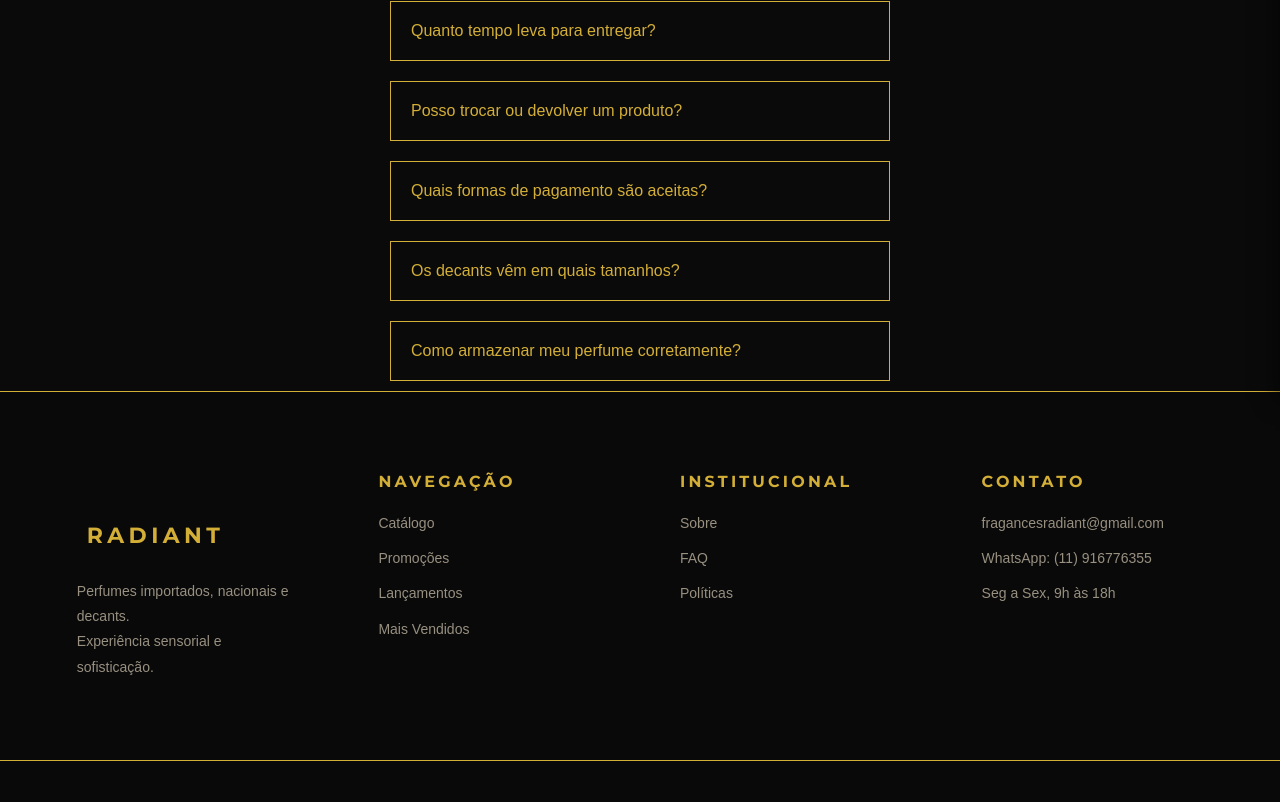
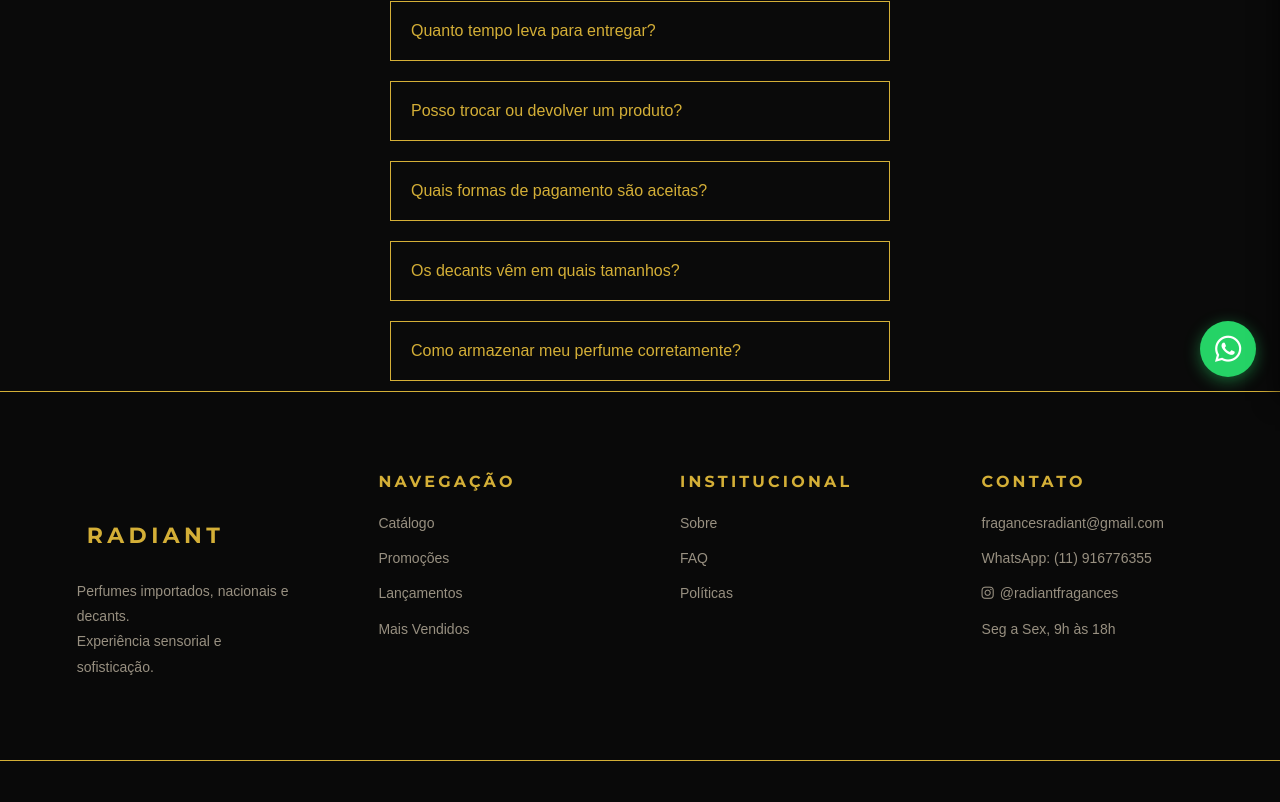
Before and after one commit to LucasDionisioCoutinho/Radiant-Fragances, a React (Vite) app: page /faq in a window 1280 px wide. Shown: the part 399-1201 px from the top of the page. Built offline with nearby package versions, Linux system fonts and the light colour scheme; a web font is replaced by a local one.

Commit message:
Atualizacao do nome, botao whats e link instagran

```diff
--- a/index.html
+++ b/index.html
@@ -4,11 +4,9 @@
     <meta charset="UTF-8" />
     <meta name="viewport" content="width=device-width, initial-scale=1.0" />
 
-    <link
-      rel="shortcut icon"
-      href="public/imagens/favicon/favicon.ico"
-      type="image/x-icon"
-    />
+    <!-- Favicon -->
+    <link rel="icon" href="/Imagens/favicon/favicon.ico" type="image/x-icon" />
+    <link rel="shortcut icon" href="/Imagens/favicon/favicon.ico" type="image/x-icon" />
 
     <!-- SEO padrão -->
     <title>Radiant Fragrances | Perfumes Importados</title>
@@ -16,20 +14,70 @@
       name="description"
       content="Perfumes importados, nacionais e decants. Descubra fragrâncias exclusivas que revelam a sua essência."
     />
+    <meta
+      name="keywords"
+      content="perfumes importados, decants, perfumes de luxo, perfumes online, Radiant Fragrances, comprar perfume, São Paulo"
+    />
+    <meta name="robots" content="index, follow" />
+    <meta name="author" content="Radiant Fragrances" />
     <meta name="theme-color" content="#d4af37" />
 
-    <!-- Open Graph (WhatsApp, Facebook) -->
+    <!-- Open Graph (WhatsApp, Facebook, Instagram) -->
     <meta property="og:type" content="website" />
     <meta property="og:site_name" content="Radiant Fragrances" />
-    <meta
-      property="og:title"
-      content="Radiant Fragrances | Perfumes Importados"
-    />
+    <meta property="og:title" content="Radiant Fragrances | Perfumes Importados" />
     <meta
       property="og:description"
       content="Perfumes importados, nacionais e decants. Descubra fragrâncias exclusivas que revelam a sua essência."
     />
-    <meta property="og:image" content="/og-image.jpg" />
+    <meta property="og:image" content="https://radiantfragrances.com.br/og-image.jpg" />
+    <meta property="og:image:width" content="1200" />
+    <meta property="og:image:height" content="630" />
+    <meta property="og:url" content="https://radiantfragrances.com.br" />
+    <meta property="og:locale" content="pt_BR" />
+
+    <!-- Twitter Card -->
+    <meta name="twitter:card" content="summary_large_image" />
+    <meta name="twitter:title" content="Radiant Fragrances | Perfumes Importados" />
+    <meta
+      name="twitter:description"
+      content="Perfumes importados, nacionais e decants. Descubra fragrâncias exclusivas que revelam a sua essência."
+    />
+    <meta name="twitter:image" content="https://radiantfragrances.com.br/og-image.jpg" />
+
+    <!-- JSON-LD: Loja (Schema.org) -->
+    <script type="application/ld+json">
+    {
+      "@context": "https://schema.org",
+      "@type": "Store",
+      "name": "Radiant Fragrances",
+      "description": "Perfumes importados, nacionais e decants. Descubra fragrâncias exclusivas que revelam a sua essência.",
+      "url": "https://radiantfragrances.com.br",
+      "logo": "https://radiantfragrances.com.br/Imagens/logo.png",
+      "image": "https://radiantfragrances.com.br/og-image.jpg",
+      "telephone": "+5511916776355",
+      "email": "fragancesradiant@gmail.com",
+      "priceRange": "$$",
+      "currenciesAccepted": "BRL",
+      "paymentAccepted": "Pix, Cartão de crédito, Transferência bancária",
+      "address": {
+        "@type": "PostalAddress",
+        "addressCountry": "BR",
+        "addressLocality": "São Paulo",
+        "addressRegion": "SP"
+      },
+      "openingHoursSpecification": {
+        "@type": "OpeningHoursSpecification",
+        "dayOfWeek": ["Monday","Tuesday","Wednesday","Thursday","Friday"],
+        "opens": "09:00",
+        "closes": "18:00"
+      },
+      "sameAs": [
+        "https://www.instagram.com/radiantfragances",
+        "https://wa.me/5511916776355"
+      ]
+    }
+    </script>
 
     <!-- Font Awesome -->
     <link
--- a/src/App.jsx
+++ b/src/App.jsx
@@ -4,6 +4,7 @@ import { Routes, Route } from "react-router-dom";
 
 import Footer from "./Componentes/Footer/footer.jsx";
 import Menu from "./Componentes/Menu/menu.jsx";
+import WhatsAppFab from "./Componentes/WhatsAppFab/WhatsAppFab.jsx";
 import BannerPromo from "./Componentes/BannerPromo/BannerPromo.jsx";
 import ScrollToTop from "./Componentes/ScrollToTop/ScrollToTop.jsx";
 import Carrinho from "./Componentes/Catalogo/Carrinho.jsx";
@@ -129,6 +130,7 @@ function App() {
       </Routes>
 
       <Footer />
+      <WhatsAppFab />
     </>
   );
 }
--- a/src/Componentes/Footer/footer.jsx
+++ b/src/Componentes/Footer/footer.jsx
@@ -47,6 +47,12 @@ function Footer() {
                   WhatsApp: (11) 916776355
                 </a>
               </li>
+              <li>
+                <a href="https://www.instagram.com/radiantfragances?igsh=bXNlNG9sMm03MG90&utm_source=qr" target="_blank" rel="noreferrer">
+                  <i className="fa-brands fa-instagram" style={{ marginRight: "6px" }}></i>
+                  @radiantfragances
+                </a>
+              </li>
               <li>Seg a Sex, 9h às 18h</li>
             </ul>
           </div>
--- a/src/Componentes/SEO/SEO.jsx
+++ b/src/Componentes/SEO/SEO.jsx
@@ -1,16 +1,56 @@
 import { Helmet } from "react-helmet-async";
+
+const SITE_URL = "https://radiantfragrances.com.br";
+const OG_IMAGE = `${SITE_URL}/og-image.jpg`;
+
+const keywordsPorPagina = {
+  default:
+    "perfumes importados, decants, perfumes de luxo, perfumes online, Radiant Fragrances, comprar perfume, São Paulo",
+  "Catálogo":
+    "catálogo de perfumes, perfumes importados, decants de perfume, comprar perfume online, perfumes baratos, perfumes 100ml",
+  "Promoções":
+    "promoção perfumes, desconto perfumes importados, decants baratos, perfumes com desconto, ofertas perfumes",
+  "Sobre":
+    "Radiant Fragrances, loja de perfumes importados, quem somos, perfumaria online",
+  "FAQ":
+    "dúvidas sobre perfumes, como comprar decant, entrega de perfumes, política de trocas",
+};
 
 function SEO({ titulo, descricao }) {
   const siteName = "Radiant Fragrances";
-  const tituloCompleto = titulo ? `${titulo} | ${siteName}` : `${siteName} | Perfumes Importados`;
-  const descricaoPadrao = "Perfumes importados, nacionais e decants. Descubra fragrâncias exclusivas que revelam a sua essência.";
+  const tituloCompleto = titulo
+    ? `${titulo} | ${siteName}`
+    : `${siteName} | Perfumes Importados`;
+  const descricaoPadrao =
+    "Perfumes importados, nacionais e decants. Descubra fragrâncias exclusivas que revelam a sua essência.";
+  const descricaoFinal = descricao || descricaoPadrao;
+  const keywords = keywordsPorPagina[titulo] || keywordsPorPagina.default;
 
   return (
     <Helmet>
+      {/* Básico */}
       <title>{tituloCompleto}</title>
-      <meta name="description" content={descricao || descricaoPadrao} />
+      <meta name="description" content={descricaoFinal} />
+      <meta name="keywords" content={keywords} />
+      <meta name="robots" content="index, follow" />
+      <meta name="author" content="Radiant Fragrances" />
+      <link rel="canonical" href={SITE_URL} />
+
+      {/* Open Graph */}
+      <meta property="og:type" content="website" />
+      <meta property="og:site_name" content={siteName} />
       <meta property="og:title" content={tituloCompleto} />
-      <meta property="og:description" content={descricao || descricaoPadrao} />
+      <meta property="og:description" content={descricaoFinal} />
+      <meta property="og:image" content={OG_IMAGE} />
+      <meta property="og:image:width" content="1200" />
+      <meta property="og:image:height" content="630" />
+      <meta property="og:locale" content="pt_BR" />
+
+      {/* Twitter Card */}
+      <meta name="twitter:card" content="summary_large_image" />
+      <meta name="twitter:title" content={tituloCompleto} />
+      <meta name="twitter:description" content={descricaoFinal} />
+      <meta name="twitter:image" content={OG_IMAGE} />
     </Helmet>
   );
 }
--- /dev/null
+++ b/src/Componentes/WhatsAppFab/WhatsAppFab.jsx
@@ -0,0 +1,17 @@
+import "./whatsappfab.css";
+
+function WhatsAppFab() {
+  return (
+    <a
+      href="https://wa.me/5511916776355"
+      target="_blank"
+      rel="noreferrer"
+      className="whatsapp-fab"
+      aria-label="Falar no WhatsApp"
+    >
+      <i className="fa-brands fa-whatsapp"></i>
+    </a>
+  );
+}
+
+export default WhatsAppFab;
--- /dev/null
+++ b/src/Componentes/WhatsAppFab/whatsappfab.css
@@ -0,0 +1,33 @@
+.whatsapp-fab {
+  position: fixed;
+  bottom: 24px;
+  right: 24px;
+  width: 56px;
+  height: 56px;
+  background: #25d366;
+  color: #fff;
+  border-radius: 50%;
+  display: flex;
+  align-items: center;
+  justify-content: center;
+  font-size: 30px;
+  box-shadow: 0 4px 16px rgba(37, 211, 102, 0.45);
+  z-index: 8000;
+  text-decoration: none;
+  transition: transform 0.2s, box-shadow 0.2s;
+}
+
+.whatsapp-fab:hover {
+  transform: scale(1.1);
+  box-shadow: 0 6px 24px rgba(37, 211, 102, 0.6);
+}
+
+@media (max-width: 768px) {
+  .whatsapp-fab {
+    bottom: 80px;
+    right: 16px;
+    width: 50px;
+    height: 50px;
+    font-size: 26px;
+  }
+}
```
